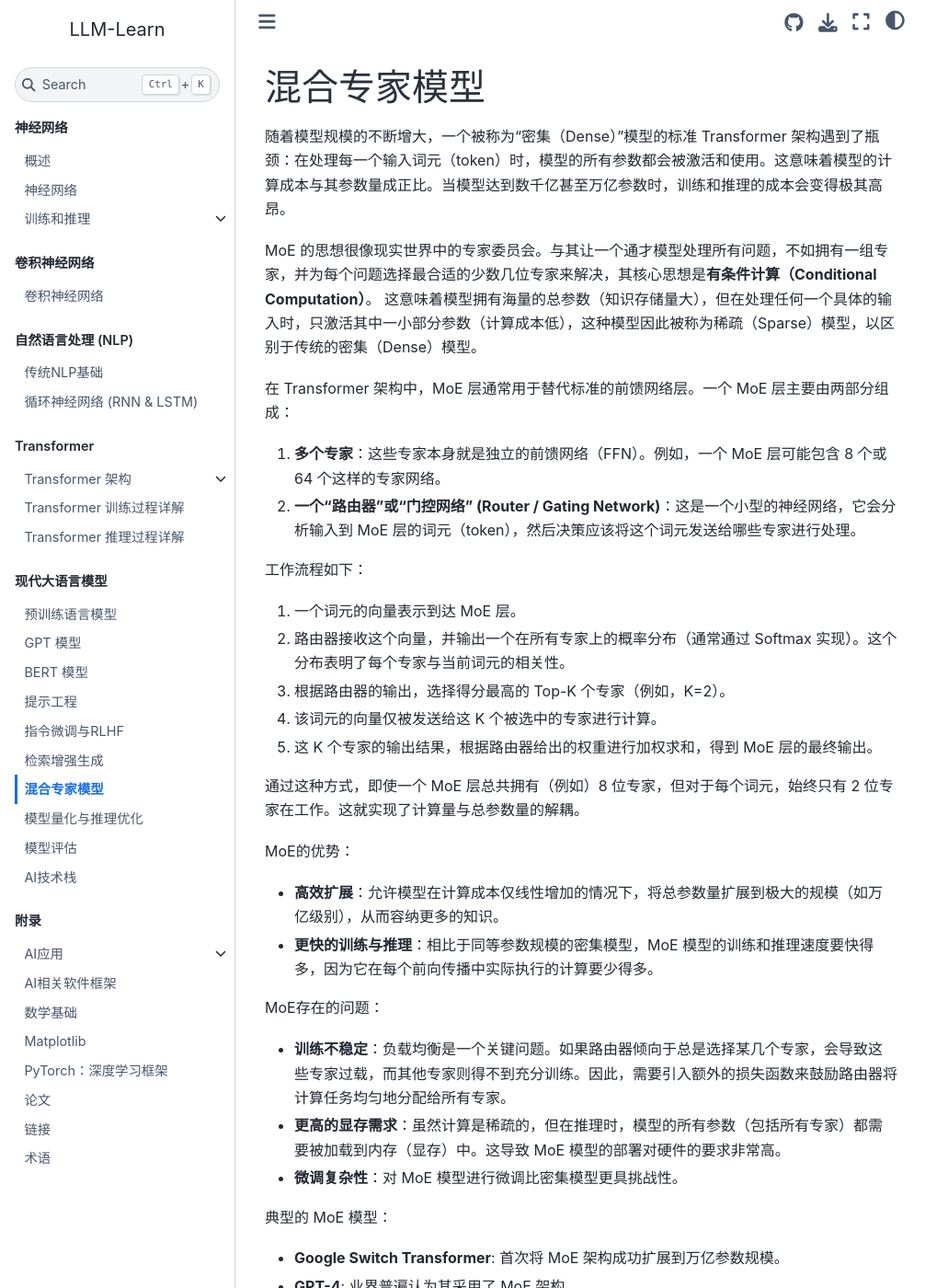
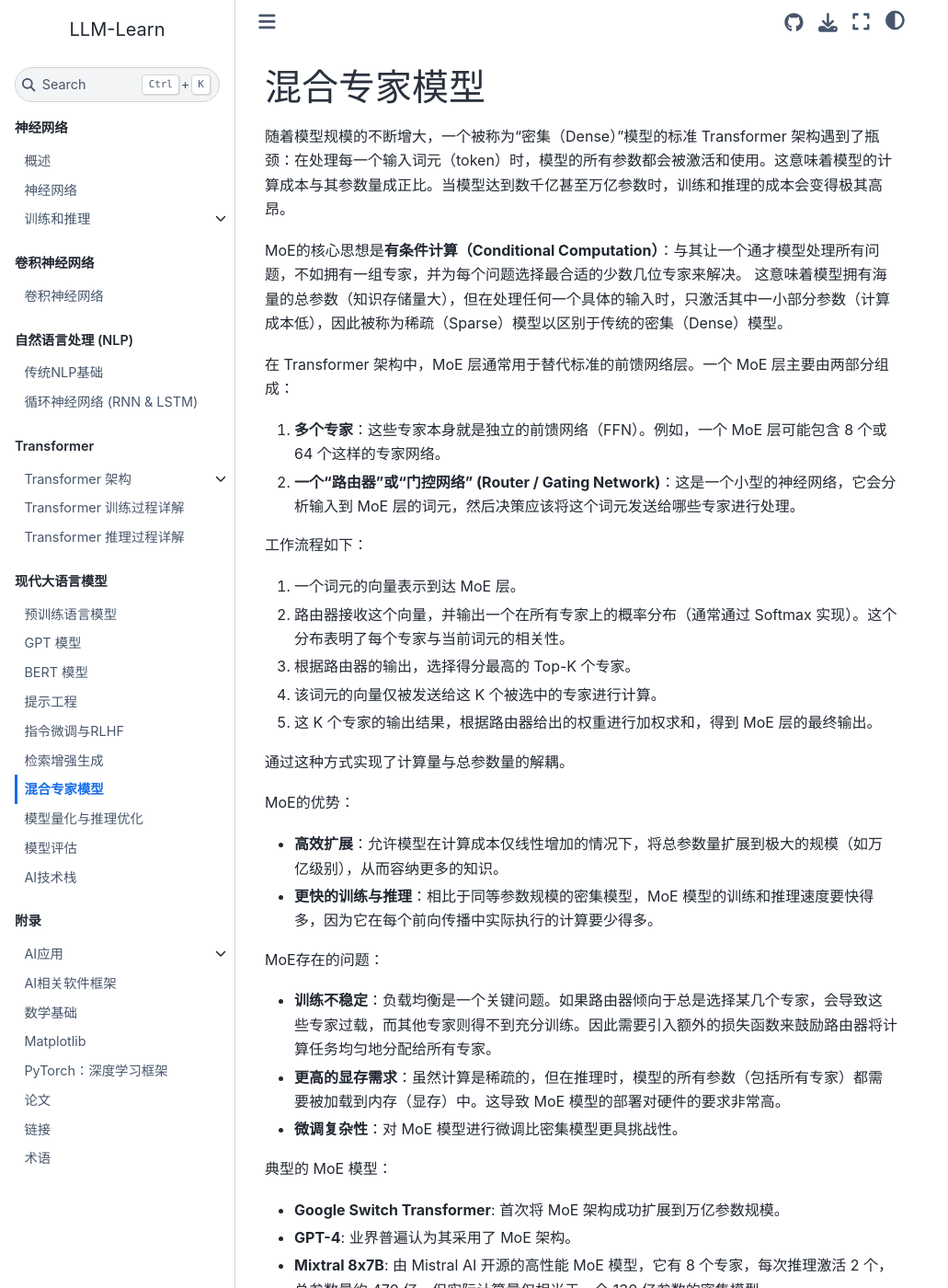
Before and after one commit to kaifeng/llm-learn, a Sphinx documentation site: the page built from source/part_modern_llms/moe.md, in a window 1280 px wide and 1400 px high. Shown: the whole window at 92% size, without its empty margins (0-1031 px from the left). Built offline with Sphinx 7.4.7 and the Sphinx Book theme 1.1.4, drawn with Linux system fonts in a browser that asks for light colours.

Commit message:
Rewording

```diff
--- a/source/part_modern_llms/moe.md
+++ b/source/part_modern_llms/moe.md
@@ -2,23 +2,23 @@
 
 随着模型规模的不断增大，一个被称为“密集（Dense）”模型的标准 Transformer 架构遇到了瓶颈：在处理每一个输入词元（token）时，模型的所有参数都会被激活和使用。这意味着模型的计算成本与其参数量成正比。当模型达到数千亿甚至万亿参数时，训练和推理的成本会变得极其高昂。
 
-MoE 的思想很像现实世界中的专家委员会。与其让一个通才模型处理所有问题，不如拥有一组专家，并为每个问题选择最合适的少数几位专家来解决，其核心思想是**有条件计算（Conditional Computation）**。
-这意味着模型拥有海量的总参数（知识存储量大），但在处理任何一个具体的输入时，只激活其中一小部分参数（计算成本低），这种模型因此被称为稀疏（Sparse）模型，以区别于传统的密集（Dense）模型。
+MoE的核心思想是**有条件计算（Conditional Computation）**：与其让一个通才模型处理所有问题，不如拥有一组专家，并为每个问题选择最合适的少数几位专家来解决。
+这意味着模型拥有海量的总参数（知识存储量大），但在处理任何一个具体的输入时，只激活其中一小部分参数（计算成本低），因此被称为稀疏（Sparse）模型以区别于传统的密集（Dense）模型。
 
 在 Transformer 架构中，MoE 层通常用于替代标准的前馈网络层。一个 MoE 层主要由两部分组成：
 
 1.  **多个专家**：这些专家本身就是独立的前馈网络（FFN）。例如，一个 MoE 层可能包含 8 个或 64 个这样的专家网络。
-2.  **一个“路由器”或“门控网络” (Router / Gating Network)**：这是一个小型的神经网络，它会分析输入到 MoE 层的词元（token），然后决策应该将这个词元发送给哪些专家进行处理。
+2.  **一个“路由器”或“门控网络” (Router / Gating Network)**：这是一个小型的神经网络，它会分析输入到 MoE 层的词元，然后决策应该将这个词元发送给哪些专家进行处理。
 
 工作流程如下：
 
 1.  一个词元的向量表示到达 MoE 层。
 2.  路由器接收这个向量，并输出一个在所有专家上的概率分布（通常通过 Softmax 实现）。这个分布表明了每个专家与当前词元的相关性。
-3.  根据路由器的输出，选择得分最高的 Top-K 个专家（例如，K=2）。
+3.  根据路由器的输出，选择得分最高的 Top-K 个专家。
 4.  该词元的向量仅被发送给这 K 个被选中的专家进行计算。
 5.  这 K 个专家的输出结果，根据路由器给出的权重进行加权求和，得到 MoE 层的最终输出。
 
-通过这种方式，即使一个 MoE 层总共拥有（例如）8 位专家，但对于每个词元，始终只有 2 位专家在工作。这就实现了计算量与总参数量的解耦。
+通过这种方式实现了计算量与总参数量的解耦。
 
 MoE的优势：
 
@@ -27,7 +27,7 @@
 
 MoE存在的问题：
 
--   **训练不稳定**：负载均衡是一个关键问题。如果路由器倾向于总是选择某几个专家，会导致这些专家过载，而其他专家则得不到充分训练。因此，需要引入额外的损失函数来鼓励路由器将计算任务均匀地分配给所有专家。
+-   **训练不稳定**：负载均衡是一个关键问题。如果路由器倾向于总是选择某几个专家，会导致这些专家过载，而其他专家则得不到充分训练。因此需要引入额外的损失函数来鼓励路由器将计算任务均匀地分配给所有专家。
 -   **更高的显存需求**：虽然计算是稀疏的，但在推理时，模型的所有参数（包括所有专家）都需要被加载到内存（显存）中。这导致 MoE 模型的部署对硬件的要求非常高。
 -   **微调复杂性**：对 MoE 模型进行微调比密集模型更具挑战性。
 
```
